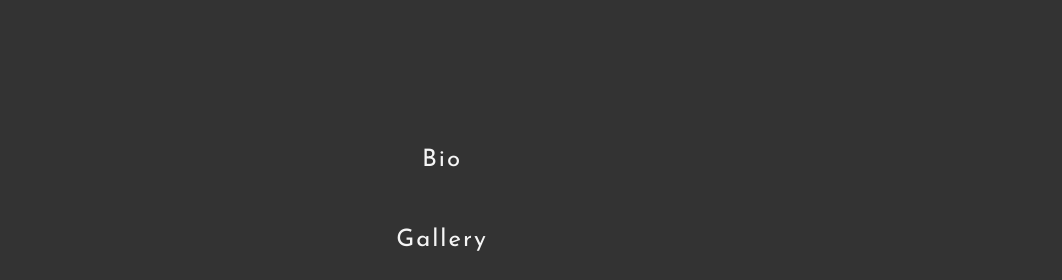
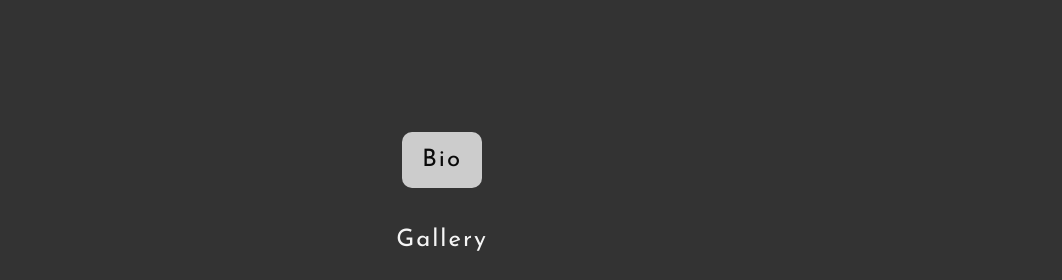
Before and after one commit to RVCC-IDMX/about-me-Tyler-Chester, a plain HTML site: page index.html in a window 1280 px wide. In both pictures the pointer is over the link "Bio". Shown: the top 280 px of the page, 218-1280 px from the left. Drawn offline with Linux system fonts and the light colour scheme.

Commit message:
Navbar hover and focus styles

```diff
--- a/css/nav.css
+++ b/css/nav.css
@@ -57,7 +57,7 @@ main{
 
 .navbar-links a{
 color: whitesmoke;
-background-attachment: #333;
+background-color: #333;
 font-size: 1.5rem;
 padding:1rem 1.25rem;
 letter-spacing: 2px;
@@ -65,5 +65,11 @@ text-decoration: none;
 display:inline-block;
 }
 
+.navbar-links a:hover,
+.navbar-links a:focus{
+filter:invert(1);
+border-radius: 10px;
+outline:none;
+}
 
 /*Media query for non-mobile nav bar min-width set to width of nav elements such that no text wraps */
```
